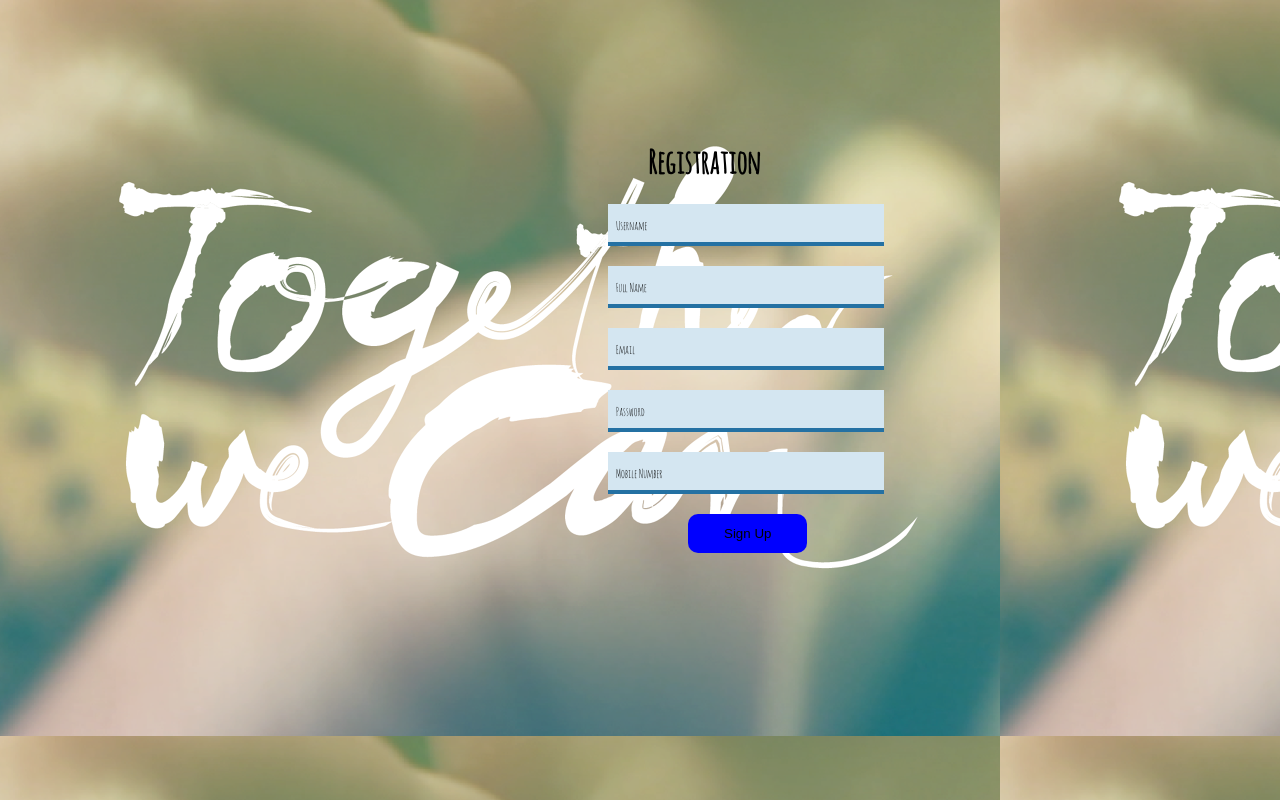
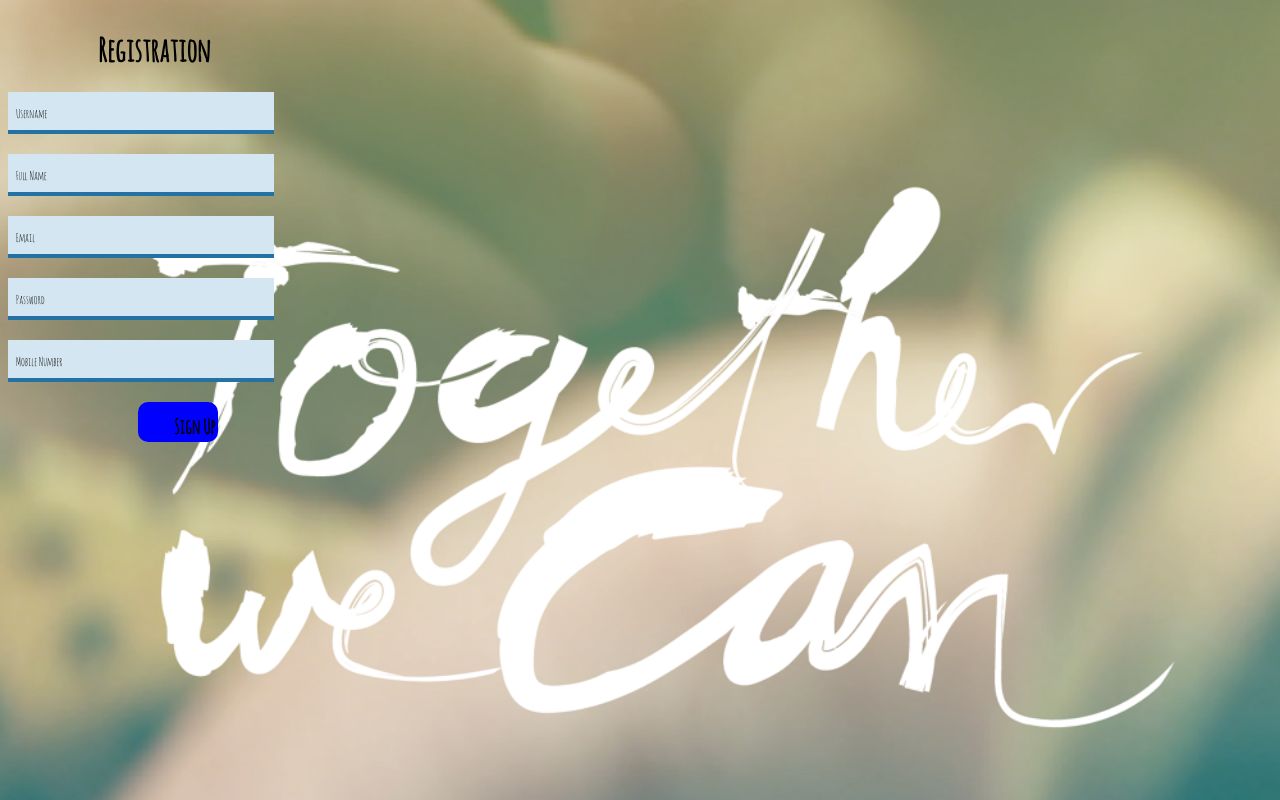
Before and after one commit to ggmich/Modul, a PHP site: page /View/registration.html in a window 1280 px wide. Run offline with PHP 8.4, Linux system fonts and the light colour scheme.

Commit message:
Update loginStyle.css
udah bagus

```diff
--- a/TugasBesar/View/style/loginStyle.css
+++ b/TugasBesar/View/style/loginStyle.css
@@ -5,7 +5,11 @@
 
 */
 body{
+  background-image: url("donate.png");
   font-family: AmaticSC-Regular;
+  background-size: cover;
+  align-items: center;
+  display: flex;
 }
 
 hr{
@@ -30,17 +34,15 @@
   text-align: center;
   border-radius: 5px;
   border : 0.5px solid rgb(211, 211, 211);
+  background-color: rgba(255, 255, 255, 0.808);
 }
 
-.divLogin{
-  margin: auto;
-  overflow: auto;
-  margin-left: 550px;
-  margin-top: 120px;
+#fp{
+  text-decoration: none;
+  color: black;
 }
 
-#fpsu{
-  text-decoration: none;
+#su{
   color: black;
 }
 
@@ -76,8 +78,13 @@
 
 .input-group{
   position: relative;
-  width: 260px;
-  margin-left: 50px;
+  width: 250px;
+  margin : auto;
+}
+
+
+.divLogin{
+  height : 180px;
 }
 
 .input-group input:focus{
@@ -95,6 +102,20 @@
   transition: 180ms ease;
 }
 
+.button{
+  background-color: rgb(172, 213, 240);
+  border: none;
+  border-radius: 10px;
+  width : 80px;
+  height : 40px;
+  position: relative;
+  margin : auto;
+  margin-left : 10px;
+  font-family : AmaticSC-Regular;
+  font-weight: bold;
+  font-size: 20px;
+}
+
 @font-face{
   font-family : AmaticSC-Regular;
   src : url(fonts/AmaticSC-Regular.ttf);
```
